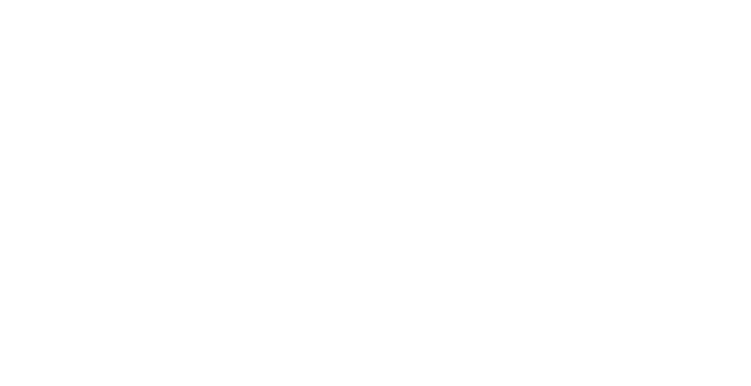
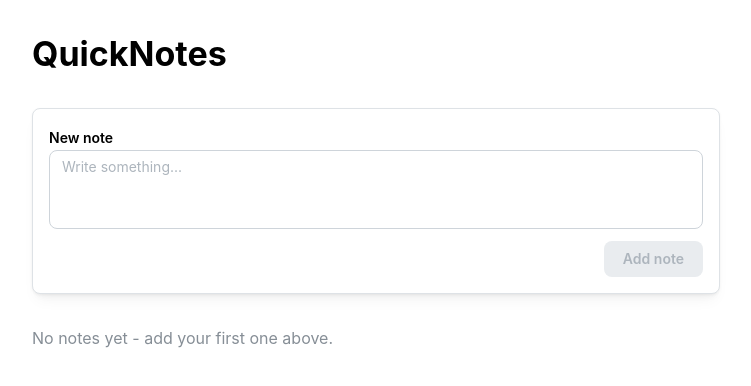
Before and after one commit to Andrey-Ruch/quick-notes, a React (Vite) app: page / in a window 1280 px wide. Shown: the top 386 px of the page, without its empty margins (264-1015 px from the left). Built offline with nearby package versions, Linux system fonts and the light colour scheme.

Commit message:
Step 1: Implement note-taking functionality with NoteForm and NoteCard components

```diff
--- a/src/App.jsx
+++ b/src/App.jsx
@@ -1,9 +1,40 @@
-// Import styles of packages that you've installed.
-// All packages except `@mantine/hooks` require styles imports
-import "@mantine/core/styles.css";
-
-import { MantineProvider } from "@mantine/core";
+import { useState } from "react";
+import { Container, Title, SimpleGrid, Stack, Text } from "@mantine/core";
+import { NoteForm } from "./components/NoteForm";
+import { NoteCard } from "./components/NoteCard";
 
 export default function App() {
-  return <MantineProvider>{/* Your app here */}</MantineProvider>;
+    const [notes, setNotes] = useState([]);
+
+    function addNote(text) {
+        const newNote = {
+            id: crypto.randomUUID(),
+            text,
+            createdAt: new Date().toISOString(),
+        };
+
+        setNotes([...notes, newNote]);
+    }
+
+    return (
+        <Container size="sm" py="xl">
+            <Stack gap="xl">
+                <Title order={1}>QuickNotes</Title>
+
+                <NoteForm onAdd={addNote} />
+
+                {notes.length === 0 ? (
+                    <Text c="dimmed">
+                        No notes yet - add your first one above.
+                    </Text>
+                ) : (
+                    <SimpleGrid cols={{ base: 1, sm: 2, md: 3 }} spacing="md">
+                        {notes.map((note) => (
+                            <NoteCard key={note.id} note={note} />
+                        ))}
+                    </SimpleGrid>
+                )}
+            </Stack>
+        </Container>
+    );
 }
--- /dev/null
+++ b/src/components/NoteCard.jsx
@@ -0,0 +1,13 @@
+import { Card, Text } from "@mantine/core";
+
+export function NoteCard({ note }) {
+    return (
+        <Card withBorder shadow="sm" radius="md" padding="md">
+            <Text size="sm" c="dimmed" mb="xs">
+                {new Date(note.createdAt).toLocaleString()}
+            </Text>
+
+            <Text style={{ whiteSpace: "pre-wrap" }}>{note.text}</Text>
+        </Card>
+    );
+}
--- /dev/null
+++ b/src/components/NoteForm.jsx
@@ -0,0 +1,39 @@
+import { useState } from "react";
+import { Textarea, Button, Paper, Stack, Group } from "@mantine/core";
+
+export function NoteForm({ onAdd }) {
+    const [text, setText] = useState("");
+
+    function handleAddNote() {
+        if (text.trim() === "") return;
+
+        onAdd(text);
+        setText("");
+    }
+
+    return (
+        <Paper withBorder p="md" shadow="sm" radius="md">
+            <Stack gap="sm">
+                <Textarea
+                    label="New note"
+                    placeholder="Write something..."
+                    autosize
+                    minRows={3}
+                    value={text}
+                    onChange={(event) => {
+                        setText(event.target.value);
+                    }}
+                />
+
+                <Group justify="flex-end">
+                    <Button
+                        onClick={handleAddNote}
+                        disabled={text.trim() === ""}
+                    >
+                        Add note
+                    </Button>
+                </Group>
+            </Stack>
+        </Paper>
+    );
+}
--- a/src/main.jsx
+++ b/src/main.jsx
@@ -1,9 +1,16 @@
-import { StrictMode } from 'react'
-import { createRoot } from 'react-dom/client'
-import App from './App.jsx'
+import { StrictMode } from "react";
+import { createRoot } from "react-dom/client";
 
-createRoot(document.getElementById('root')).render(
-  <StrictMode>
-    <App />
-  </StrictMode>,
-)
+// Mantine
+import "@mantine/core/styles.css";
+import { MantineProvider } from "@mantine/core";
+
+import App from "./App.jsx";
+
+createRoot(document.getElementById("root")).render(
+    <StrictMode>
+        <MantineProvider>
+            <App />
+        </MantineProvider>
+    </StrictMode>,
+);
```
